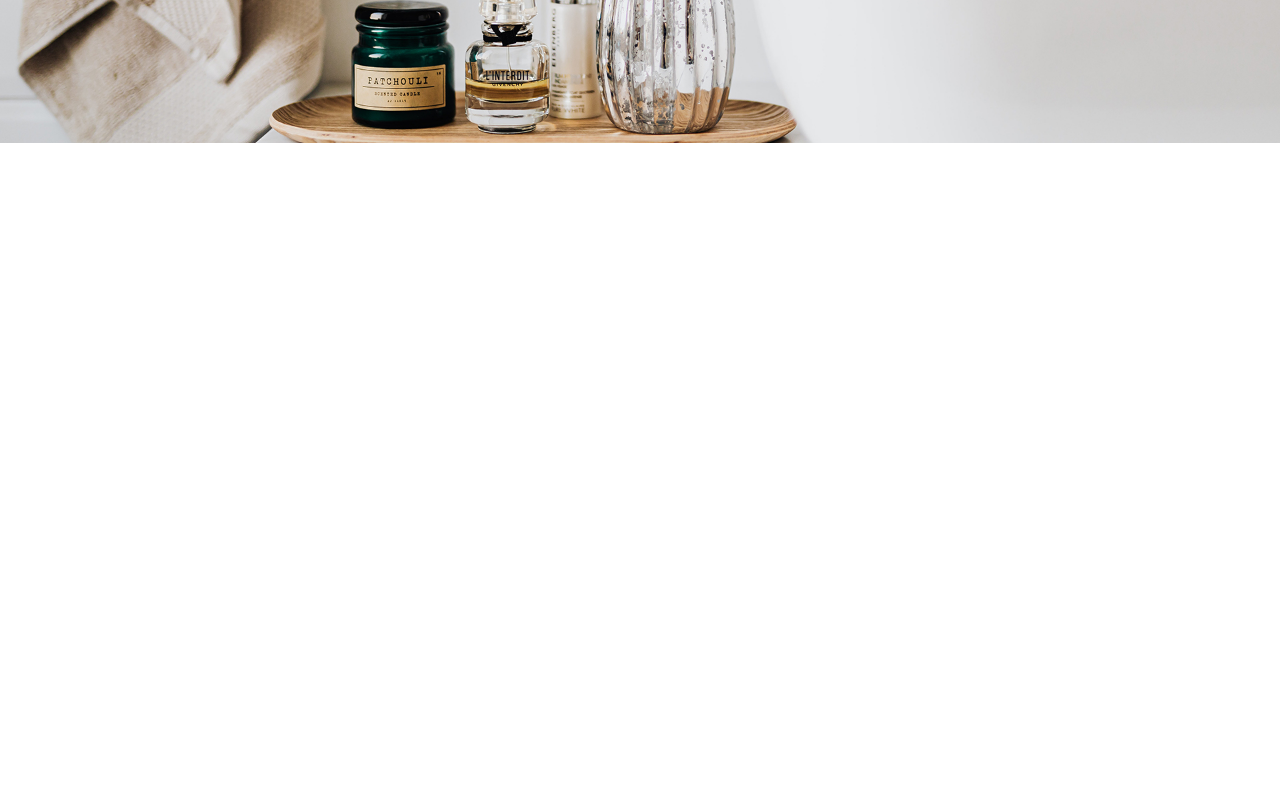
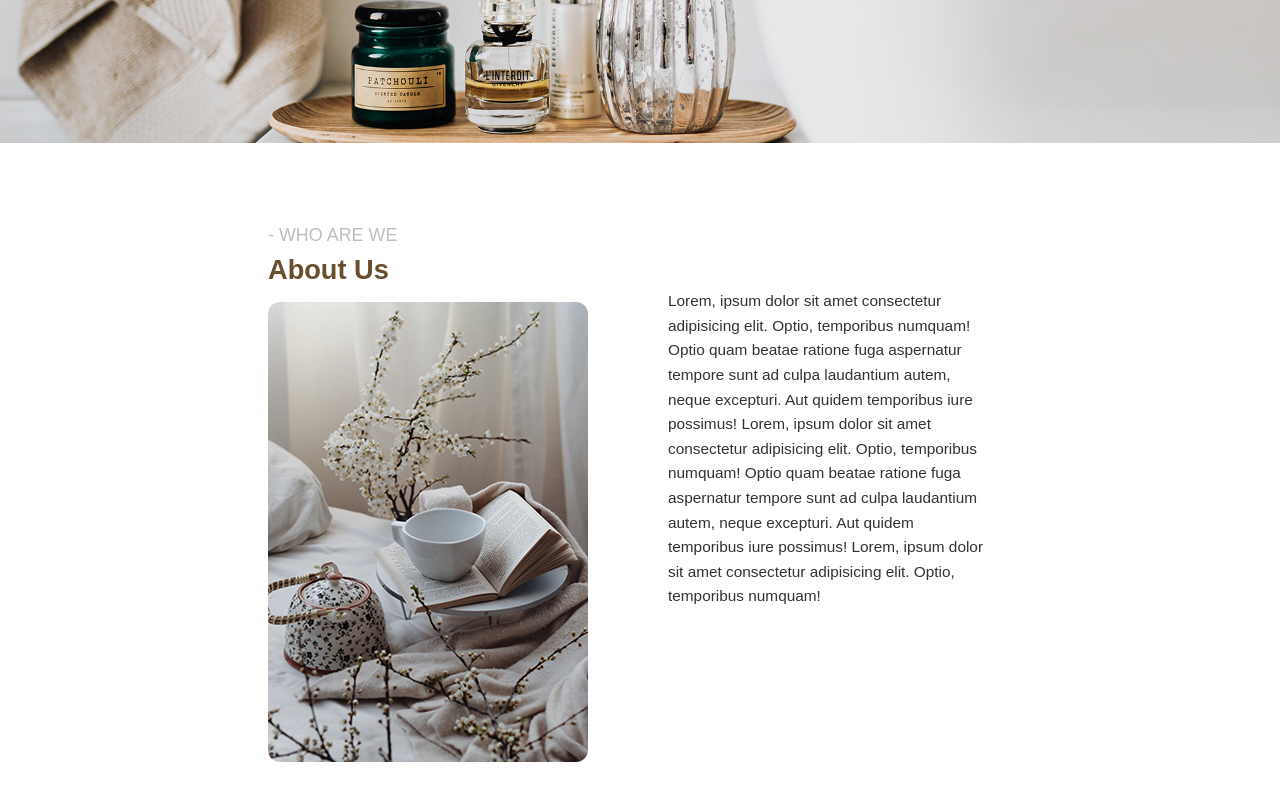
Before and after one commit to OskarWiktor/home-design-website, a website: page index.html in a window 1280 px wide. Shown: the part 376-1176 px from the top of the page. Before the commit the page ends 800 px from the top, so only its background shows below. Drawn offline with Linux system fonts and the light colour scheme.

Commit message:
feat(index): about us section

```diff
--- a/index.html
+++ b/index.html
@@ -35,19 +35,48 @@
           </li>
         </ul>
         <div class="navigation-hamburger">
-            <div class="navigation-hamburger__line"></div>
-            <div class="navigation-hamburger__line"></div>
-            <div class="navigation-hamburger__line"></div>
+          <div class="navigation-hamburger__line"></div>
+          <div class="navigation-hamburger__line"></div>
+          <div class="navigation-hamburger__line"></div>
         </div>
       </nav>
 
       <section class="hero-baner__container">
-        <img class="hero-baner__container--image" src="./assets/hero-baner-1.jpg" alt="" />
-        <img class="hero-baner__container--image" src="./assets/hero-baner-2.jpg" alt="" />
+        <img
+          class="hero-baner__container--image"
+          src="./assets/hero-baner-1.jpg"
+          alt=""
+        />
+        <img
+          class="hero-baner__container--image"
+          src="./assets/hero-baner-2.jpg"
+          alt=""
+        />
       </section>
     </header>
 
-    <main></main>
+    <main>
+      <section class="about-us">
+        <div class="about-us__left">
+          <p class="about-us__left--text">- Who Are We</p>
+          <h1 class="about-us__left--title">About Us</h1>
+          <img class="about-us__left--img" src="./assets/about-us.jpg" />
+          <div class="about-us__left--color"></div>
+        </div>
+        <div class="about-us__right">
+          <p class="about-us__right--text">
+            Lorem, ipsum dolor sit amet consectetur adipisicing elit. Optio,
+            temporibus numquam! Optio quam beatae ratione fuga aspernatur
+            tempore sunt ad culpa laudantium autem, neque excepturi. Aut quidem
+            temporibus iure possimus! Lorem, ipsum dolor sit amet consectetur adipisicing elit. Optio,
+            temporibus numquam! Optio quam beatae ratione fuga aspernatur
+            tempore sunt ad culpa laudantium autem, neque excepturi. Aut quidem
+            temporibus iure possimus! Lorem, ipsum dolor sit amet consectetur adipisicing elit. Optio,
+            temporibus numquam!
+          </p>
+        </div>
+      </section>
+    </main>
     <script src="./js/header.js"></script>
   </body>
 </html>
--- a/scss/main.scss
+++ b/scss/main.scss
@@ -75,7 +75,43 @@
     display: flex;
     min-height: 360px;
     .hero-baner__container--image {
-        object-fit: cover;
+      object-fit: cover;
     }
   }
 }
+.about-us {
+  display: flex;
+  flex-direction: row;
+  flex-wrap: wrap;
+  max-width: 800px;
+  margin: 82px auto;
+  justify-content: space-between;
+  .about-us__left {
+    margin: auto;
+    .about-us__left--text {
+      font: $text-big;
+      color: rgb(191, 191, 191);
+      text-transform: uppercase;
+    }
+    .about-us__left--title {
+      font: $main-heading;
+      color: $secondary-color;
+      padding: 8px 0px 16px 0px;
+    }
+    .about-us__left--img {
+      width: 320px;
+      height: 460px;
+      border-radius: 12px;
+    }
+  }
+  .about-us__right {
+    margin: 64px auto;
+    padding: 0px 24px;
+    .about-us__right--text {
+      max-width: 320px;
+      font: $text-normal;
+      line-height: 1.6em;
+      color: rgb(50, 50, 50);
+    }
+  }
+}
```
Also changed, not shown: assets/about-us.jpg (added), css/main.css.
